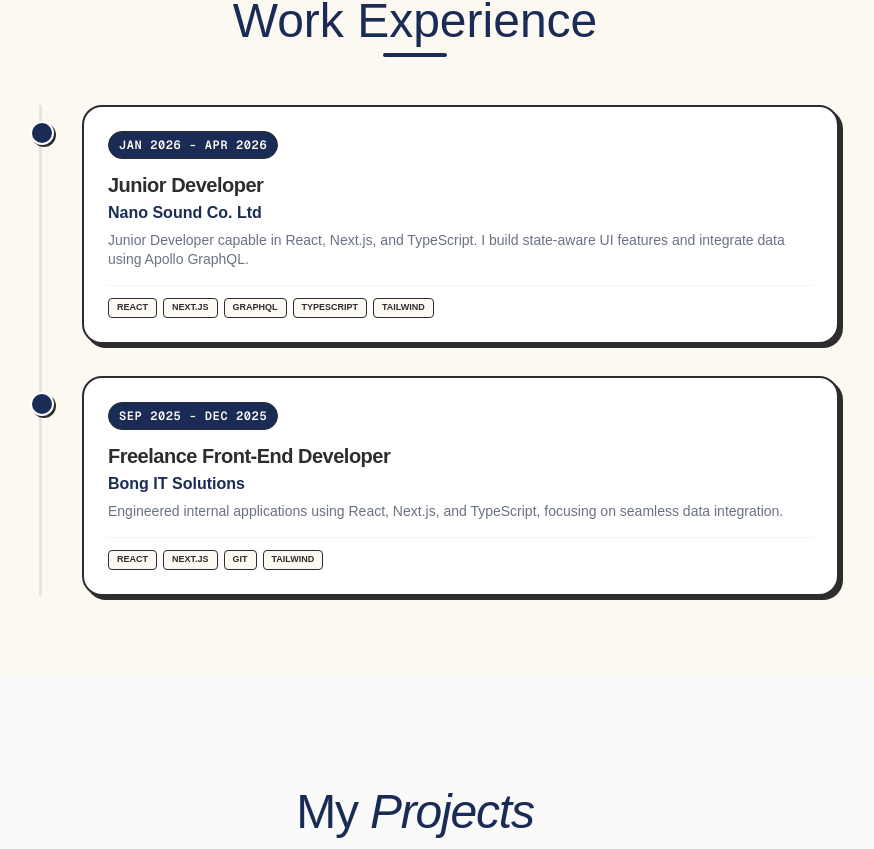
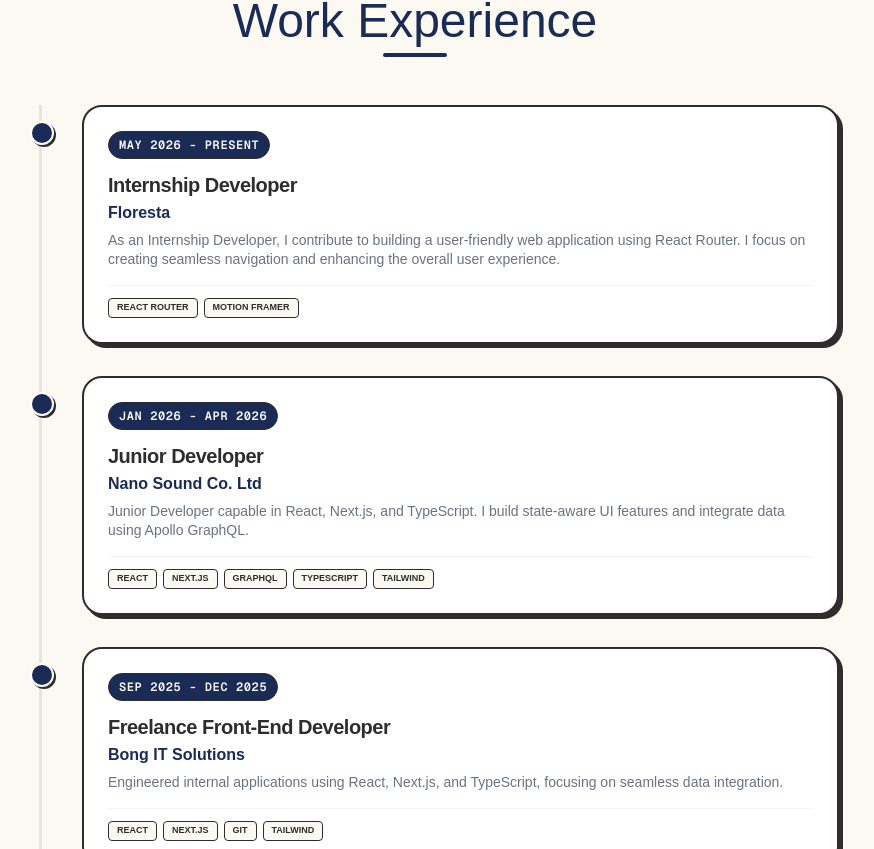
Before and after one commit to dainroth/monirothna-portfolio, a Next.js app: page / in a window 1280 px wide. Shown: the part 1951-2800 px from the top of the page, without its empty margins (225-1099 px from the left). Built offline with nearby package versions, Linux system fonts and the light colour scheme; a web font is replaced by a local one.

Commit message:
feat: add internship experience for Internship Developer role at Floresta in WorkFlow and WorkExperience components

```diff
--- a/src/app/aboutMe/WorkFlow.tsx
+++ b/src/app/aboutMe/WorkFlow.tsx
@@ -3,6 +3,13 @@ import { motion, useScroll, useSpring } from "framer-motion";
 import { useRef } from "react";
 
 const experiences = [
+  {
+    date: "May 2026 — Present",
+    title: "Internship Developer",
+    company: "Floresta",
+    description:
+      "As an Internship Developer, I contribute to building a user-friendly web application using React Router.",
+  },
   {
     date: "Jan 2026 — Apr 2026",
     title: "Junior Developer",
--- a/src/app/roadMap/WorkExperience.tsx
+++ b/src/app/roadMap/WorkExperience.tsx
@@ -2,6 +2,15 @@
 import { motion } from "framer-motion";
 
 const experiences = [
+  {
+    date: "May 2026 - Present",
+    title: "Internship Developer",
+    company: "Floresta",
+    description:
+      "As an Internship Developer, I contribute to building a user-friendly web application using React Router. I focus on creating seamless navigation and enhancing the overall user experience.",
+    color: "#1a2b56",
+    stack: ["React Router", "Motion Framer"],
+  },
   {
     date: "Jan 2026 - Apr 2026",
     title: "Junior Developer",
```
